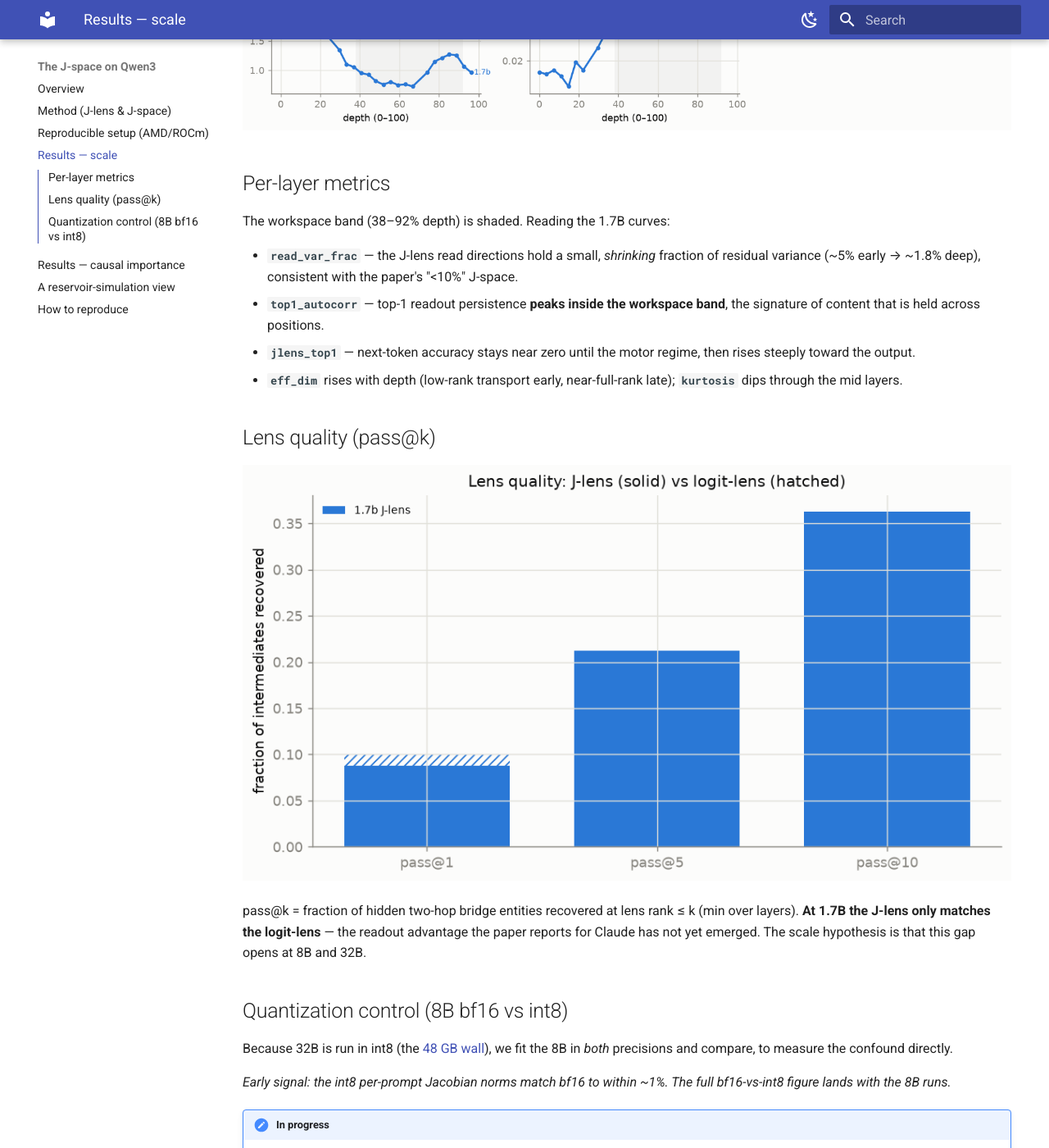
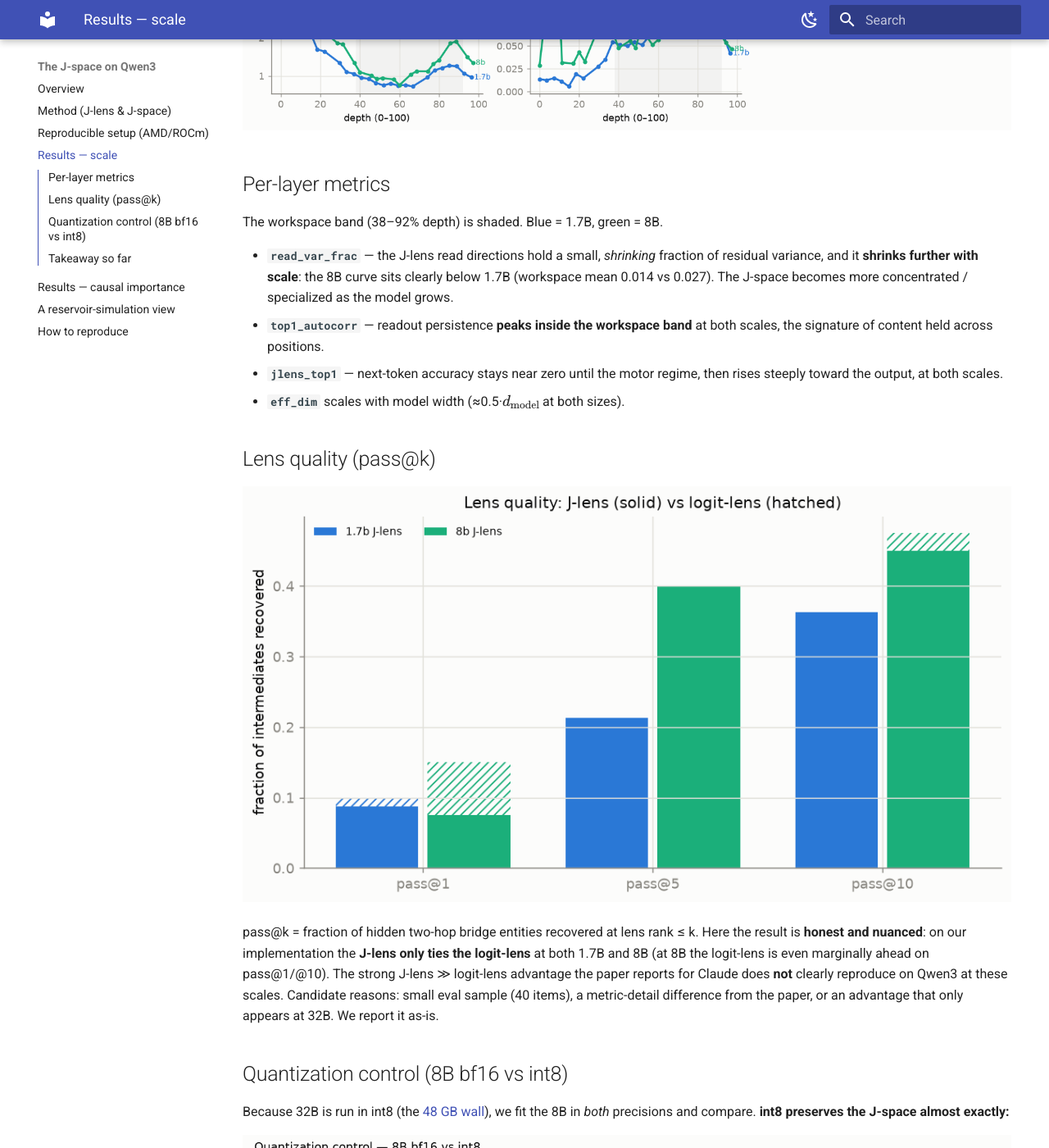
Before and after one commit to mpodeley/jspace-qwen, an MkDocs documentation site: the page built from docs/results-scale.md, in a window 1280 px wide and 1400 px high, scrolled down 621 px. Shown: the whole window at 82% size. Built offline with MkDocs 1.6.1 and Material for MkDocs 9.7.7, drawn with Linux system fonts in a browser that asks for light colours; some of the changed text lies outside the part shown.

Commit message:
8B scale results: causal workspace sharpens (0.30->0.55), J-space concentrates, quant control solid
Co-Authored-By: Claude Opus 4.8 (1M context) <noreply@anthropic.com>

```diff
--- a/docs/results-scale.md
+++ b/docs/results-scale.md
@@ -1,42 +1,68 @@
 # Results — scale
 
 Does the J-space exist at every scale, or emerge and sharpen with size? We fit
-the identical J-lens on Qwen3 1.7B, 8B, and 32B and compare per-layer metrics
-(reindexed to a 0–100 depth scale) and the paper's pass@k lens-quality eval.
+the identical J-lens on Qwen3 1.7B and 8B (32B in progress) and compare per-layer
+metrics (reindexed to a 0–100 depth scale) and the paper's pass@k lens-quality
+eval.
 
 ![J-space metrics vs depth, across model scale](figs/scale_metrics.png)
 
 ## Per-layer metrics
 
-The workspace band (38–92% depth) is shaded. Reading the 1.7B curves:
+The workspace band (38–92% depth) is shaded. Blue = 1.7B, green = 8B.
 
 - **`read_var_frac`** — the J-lens read directions hold a small, *shrinking*
-  fraction of residual variance (~5% early → ~1.8% deep), consistent with the
-  paper's "<10%" J-space.
-- **`top1_autocorr`** — top-1 readout persistence **peaks inside the workspace
-  band**, the signature of content that is held across positions.
+  fraction of residual variance, and it **shrinks further with scale**: the 8B
+  curve sits clearly below 1.7B (workspace mean 0.014 vs 0.027). The J-space
+  becomes more concentrated / specialized as the model grows.
+- **`top1_autocorr`** — readout persistence **peaks inside the workspace band**
+  at both scales, the signature of content held across positions.
 - **`jlens_top1`** — next-token accuracy stays near zero until the motor regime,
-  then rises steeply toward the output.
-- **`eff_dim`** rises with depth (low-rank transport early, near-full-rank late);
-  **`kurtosis`** dips through the mid layers.
+  then rises steeply toward the output, at both scales.
+- **`eff_dim`** scales with model width (≈0.5·$d_\text{model}$ at both sizes).
 
 ## Lens quality (pass@k)
 
 ![Lens quality: J-lens vs logit-lens](figs/lenseval.png)
 
-pass@k = fraction of hidden two-hop bridge entities recovered at lens rank ≤ k
-(min over layers). **At 1.7B the J-lens only matches the logit-lens** — the
-readout advantage the paper reports for Claude has not yet emerged. The scale
-hypothesis is that this gap opens at 8B and 32B.
+pass@k = fraction of hidden two-hop bridge entities recovered at lens rank ≤ k.
+Here the result is **honest and nuanced**: on our implementation the **J-lens
+only ties the logit-lens** at both 1.7B and 8B (at 8B the logit-lens is even
+marginally ahead on pass@1/@10). The strong J-lens ≫ logit-lens advantage the
+paper reports for Claude does **not** clearly reproduce on Qwen3 at these scales.
+Candidate reasons: small eval sample (40 items), a metric-detail difference from
+the paper, or an advantage that only appears at 32B. We report it as-is.
 
 ## Quantization control (8B bf16 vs int8)
 
 Because 32B is run in int8 (the [48 GB wall](setup.md)), we fit the 8B in *both*
-precisions and compare, to measure the confound directly.
+precisions and compare. **int8 preserves the J-space almost exactly:**
 
-*Early signal: the int8 per-prompt Jacobian norms match bf16 to within ~1%.
-The full bf16-vs-int8 figure lands with the 8B runs.*
+![Quantization control — 8B bf16 vs int8](figs/quant_control.png)
+
+| metric | rel. diff (bf16 vs int8) | correlation |
+|---|---:|---:|
+| `jlens_top1` | 1.0% | 1.0000 |
+| `read_var_frac` | 0.8% | 0.9996 |
+| `eff_dim` | 0.2% | 1.0000 |
+| `kurtosis` | 2.4% | 0.9994 |
+| `top1_autocorr` | 6.0% | 0.9785 |
+| causal workspace flip | 0.55 → 0.59 | — |
+
+The same held at 1.7B (correlations 0.97–1.00). So the 32B-int8 results are
+trustworthy — the quantization confound is at the ~1–2% level on the structural
+metrics and negligible on the causal result.
+
+## Takeaway so far
+
+Two dissociated tracks, both now with two scale points:
+
+- **Causal structure** (see [causal](results-causal.md)) is strong and **sharpens
+  with scale**.
+- **Readout legibility** (pass@k) is the weaker signal and does **not** open a
+  gap over the logit-lens on Qwen3 yet.
 
 !!! note "In progress"
-    8B (bf16 + int8) and 32B (int8) are fitting. Curves for those models overlay
-    onto the figures above as they complete.
+    32B (int8) is the third scale point; it will tell us whether the pass@k
+    advantage finally emerges at large scale, and whether the causal sharpening
+    continues.
```
Also changed, not shown: docs/index.md (+15 -3 lines), docs/results-causal.md (+18 -16 lines), docs/figs/causal.png, docs/figs/lenseval.png, docs/figs/quant_control.png (added), docs/figs/scale_metrics.png, 3 other files.
